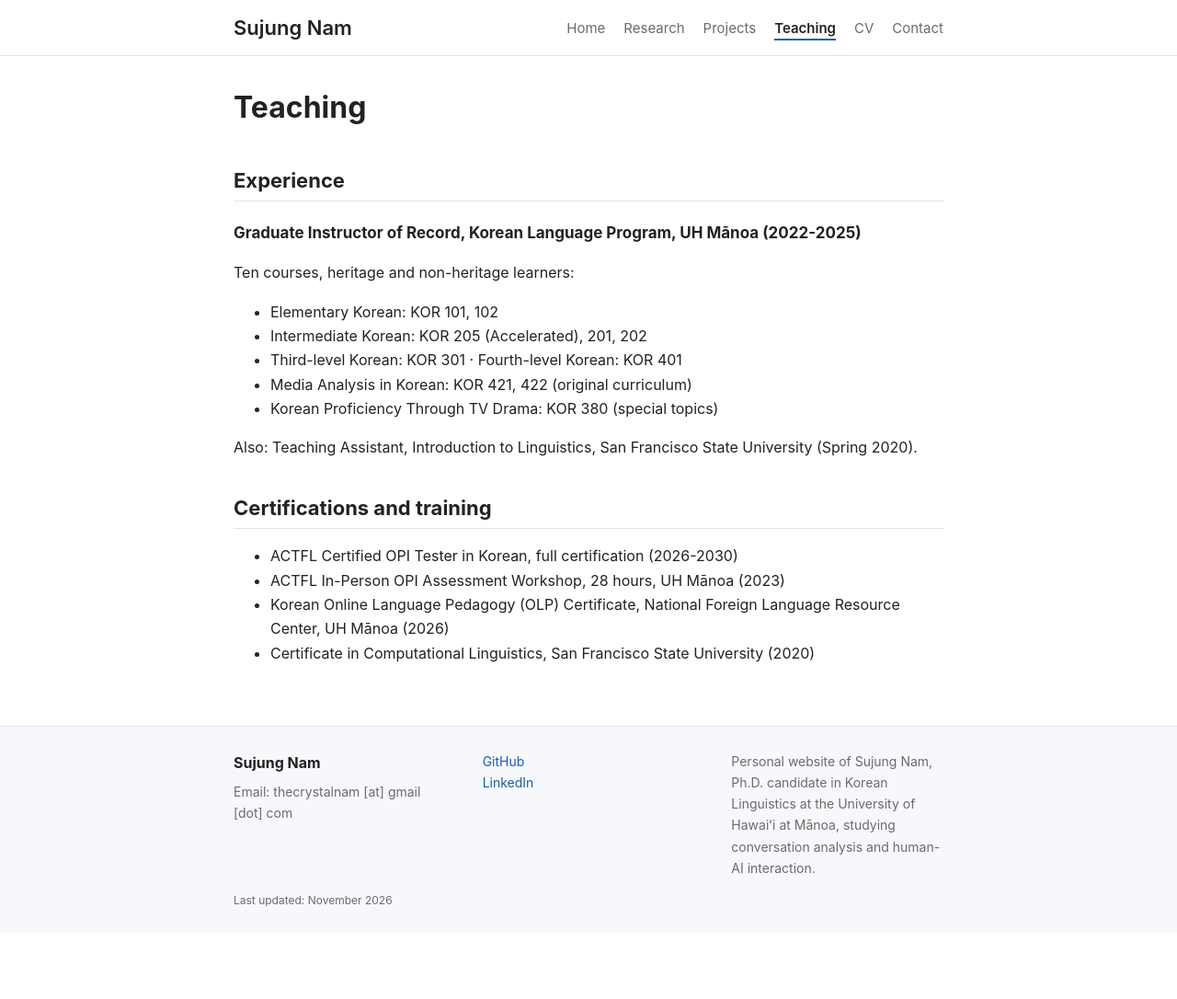
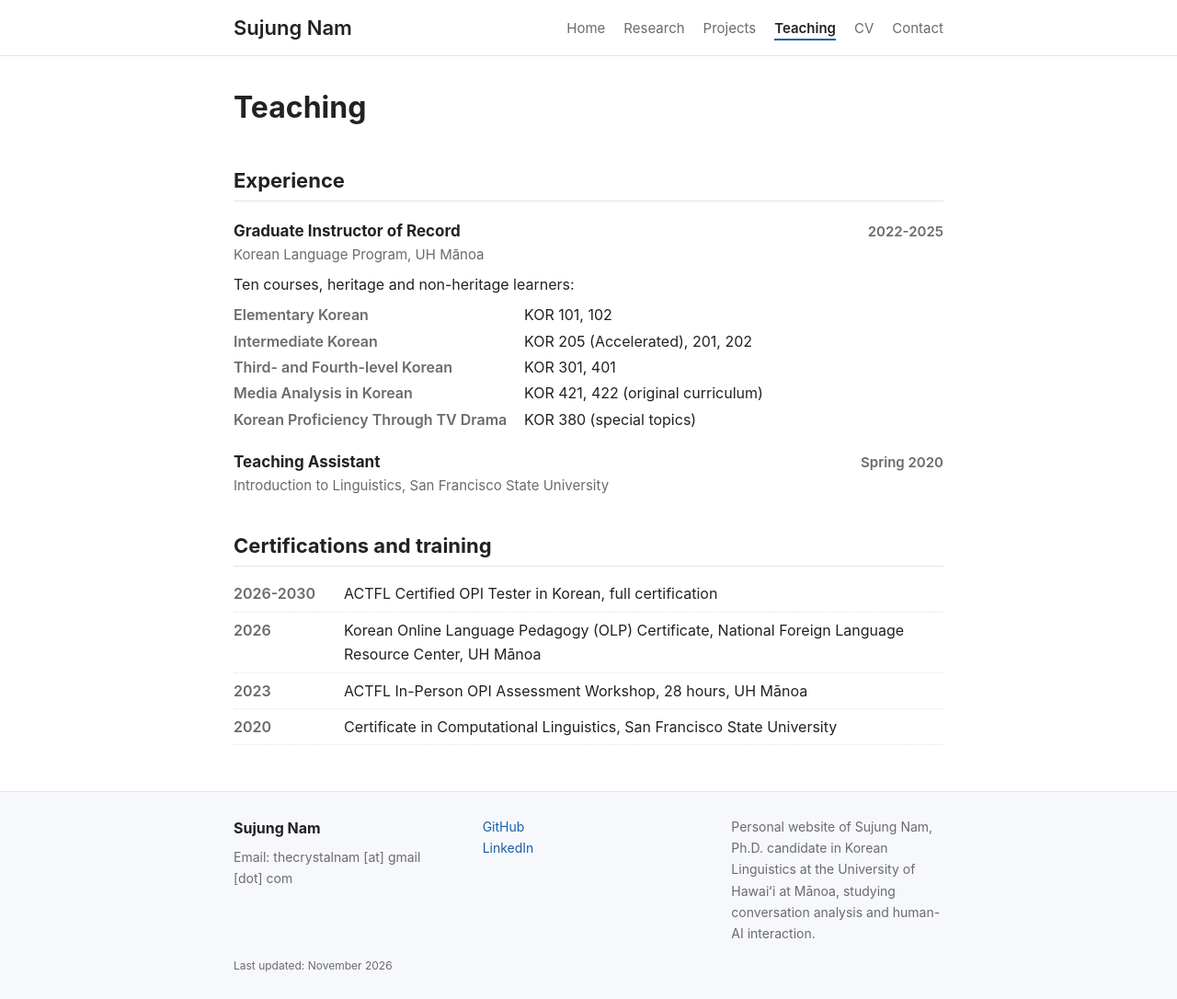
Before and after one commit to thecrystalnam/thecrystalnam.github.io, a Jekyll site: the page built from docs/teaching.html, in a window 1280 px wide. Shown: the whole page at 92% size. Built offline with Jekyll 4.4.1, drawn with Linux system fonts in a browser that asks for light colours; before the commit the page ends 1014 px from its top, so only the background shows below that.

Commit message:
Reformat Research, Teaching, and Projects pages
- Research: presentations and awards in a date-column list
- Teaching: role headings with dates, two-column course list,
  certifications in date-column list (newest first)
- Projects: simpler layout (no border or tag, demo button)
- Cache-bust site.css so returning visitors get the new styles

Co-Authored-By: Claude Opus 5.5 <noreply@anthropic.com>

```diff
--- a/docs/_includes/head.html
+++ b/docs/_includes/head.html
@@ -5,5 +5,5 @@
   <link rel="icon" href="{{ "/assets/img/favicon.svg" | relative_url }}" type="image/svg+xml">
   <link rel="icon" href="{{ "/assets/img/favicon-32.png" | relative_url }}" type="image/png" sizes="32x32">
   <link rel="apple-touch-icon" href="{{ "/assets/img/apple-touch-icon.png" | relative_url }}">
-  <link rel="stylesheet" href="{{ "/assets/css/site.css" | relative_url }}">
+  <link rel="stylesheet" href="{{ "/assets/css/site.css" | relative_url }}?v={{ site.time | date: "%s" }}">
 </head>
--- a/docs/assets/css/site.css
+++ b/docs/assets/css/site.css
@@ -15,7 +15,7 @@ h1 { font-size:32px; margin:0 0 14px; } h2 { font-size:22px; margin:34px 0 10px;
 .btns a { display:inline-block; margin:4px 10px 4px 0; padding:8px 16px; border:1px solid var(--link); border-radius:6px; font-size:15px; }
 .btns a.primary { background:var(--link); color:#fff; }
 .news { list-style:none; padding:0; margin:0; } .news li { display:flex; gap:16px; padding:6px 0; border-bottom:1px dotted var(--line); } .news .d { min-width:84px; font-weight:600; color:var(--muted); }
-.card { border:1px solid var(--line); border-radius:8px; padding:18px 22px; margin:18px 0; }
+.card { margin:18px 0; }
 .pub { margin:0 0 12px; padding-left:18px; text-indent:-18px; }
 .site-footer { border-top:1px solid var(--line); background:var(--soft); padding:26px 0; font-size:14px; color:var(--muted); }
 .site-footer .cols { display:flex; gap:40px; flex-wrap:wrap; } .site-footer .cols > div { flex:1; min-width:200px; }
@@ -25,4 +25,12 @@ h1 { font-size:32px; margin:0 0 14px; } h2 { font-size:22px; margin:34px 0 10px;
 .site-footer a { color:var(--link); }
 @media (max-width:600px) { .site-nav a { margin:0 16px 8px 0; } .site-header .wrapper { padding-top:10px; } .news li { flex-direction:column; gap:0; } }
 .avail { background:var(--soft); border-left:4px solid var(--link); padding:12px 16px; border-radius:4px; margin:18px 0; }
-.card .tag { display:inline-block; font-size:12px; background:#e7f1ff; color:#1a5fa8; padding:2px 10px; border-radius:20px; margin-bottom:6px; }
+.news .d { flex-shrink:0; } .news.wide .d { min-width:104px; }
+.news .sub, .entry .where { color:var(--muted); font-size:15px; }
+.entry { margin:18px 0 10px; } .entry-head { display:flex; justify-content:space-between; align-items:baseline; gap:16px; flex-wrap:wrap; }
+.entry-head h3 { margin:0; } .entry-head .d { font-weight:600; color:var(--muted); font-size:15px; } .entry .where { margin:0 0 6px; }
+.courses { list-style:none; padding:0; margin:6px 0 0; } .courses li { display:flex; gap:16px; padding:1px 0; } .entry .intro { margin:0 0 2px; }
+.courses .lvl { flex:0 0 300px; color:var(--muted); font-weight:600; }
+@media (max-width:600px) { .courses li { flex-direction:column; gap:0; } }
+.card .card-title { font-size:22px; margin:2px 0 8px; }
+.btns.demo { display:flex; align-items:center; gap:4px 6px; flex-wrap:wrap; margin:4px 0 14px; } .btns .note { color:var(--muted); font-size:14px; }
--- a/docs/projects.html
+++ b/docs/projects.html
@@ -6,9 +6,9 @@ permalink: /projects/
 ---
 
 <h1>Projects</h1>
-<div class="card"><span class="tag">Language-learning tool · 2022-2025</span>
-<h3 style="margin-top:0">Sayromi</h3>
+<div class="card">
+<h3 class="card-title">Sayromi</h3>
 <p>Sayromi is a Dialogflow-based conversational chatbot I designed for Korean language learners. I integrated it into elementary and intermediate Korean courses at UH Mānoa (2022-2025) to give students individualized speaking practice, evaluated its classroom use, and published the findings (<a href="https://hdl.handle.net/10125/110585">EALL Working Papers, 2025</a>).</p>
-<p><a href="https://sayromi-4df7be1e9e09.herokuapp.com/" target="_blank">Try the demo ↗</a> (opens in a new tab; may take a moment to load)</p>
+<div class="btns demo"><a class="primary" href="https://sayromi-4df7be1e9e09.herokuapp.com/" target="_blank" rel="noopener noreferrer">Try the demo ↗</a></div>
 <a href="https://sayromi-4df7be1e9e09.herokuapp.com/" target="_blank" rel="noopener noreferrer"><img class="screenshot" src="/assets/img/sayromi_screenshot_1.png" alt="Screenshot of the Sayromi chatbot" width="1248" height="788"></a>
 </div>
--- a/docs/teaching.html
+++ b/docs/teaching.html
@@ -7,20 +7,26 @@ permalink: /teaching/
 
 <h1>Teaching</h1>
 <h2>Experience</h2>
-<h3>Graduate Instructor of Record, Korean Language Program, UH Mānoa (2022-2025)</h3>
-<p>Ten courses, heritage and non-heritage learners:</p>
-<ul>
-<li>Elementary Korean: KOR 101, 102</li>
-<li>Intermediate Korean: KOR 205 (Accelerated), 201, 202</li>
-<li>Third-level Korean: KOR 301 · Fourth-level Korean: KOR 401</li>
-<li>Media Analysis in Korean: KOR 421, 422 (original curriculum)</li>
-<li>Korean Proficiency Through TV Drama: KOR 380 (special topics)</li>
+<div class="entry">
+<div class="entry-head"><h3>Graduate Instructor of Record</h3><span class="d">2022-2025</span></div>
+<p class="where">Korean Language Program, UH Mānoa</p>
+<p class="intro">Ten courses, heritage and non-heritage learners:</p>
+<ul class="courses">
+<li><span class="lvl">Elementary Korean</span><span>KOR 101, 102</span></li>
+<li><span class="lvl">Intermediate Korean</span><span>KOR 205 (Accelerated), 201, 202</span></li>
+<li><span class="lvl">Third- and Fourth-level Korean</span><span>KOR 301, 401</span></li>
+<li><span class="lvl">Media Analysis in Korean</span><span>KOR 421, 422 (original curriculum)</span></li>
+<li><span class="lvl">Korean Proficiency Through TV Drama</span><span>KOR 380 (special topics)</span></li>
 </ul>
-<p>Also: Teaching Assistant, Introduction to Linguistics, San Francisco State University (Spring 2020).</p>
+</div>
+<div class="entry">
+<div class="entry-head"><h3>Teaching Assistant</h3><span class="d">Spring 2020</span></div>
+<p class="where">Introduction to Linguistics, San Francisco State University</p>
+</div>
 <h2>Certifications and training</h2>
-<ul>
-<li>ACTFL Certified OPI Tester in Korean, full certification (2026-2030)</li>
-<li>ACTFL In-Person OPI Assessment Workshop, 28 hours, UH Mānoa (2023)</li>
-<li>Korean Online Language Pedagogy (OLP) Certificate, National Foreign Language Resource Center, UH Mānoa (2026)</li>
-<li>Certificate in Computational Linguistics, San Francisco State University (2020)</li>
+<ul class="news wide">
+<li><span class="d">2026-2030</span><span>ACTFL Certified OPI Tester in Korean, full certification</span></li>
+<li><span class="d">2026</span><span>Korean Online Language Pedagogy (OLP) Certificate, National Foreign Language Resource Center, UH Mānoa</span></li>
+<li><span class="d">2023</span><span>ACTFL In-Person OPI Assessment Workshop, 28 hours, UH Mānoa</span></li>
+<li><span class="d">2020</span><span>Certificate in Computational Linguistics, San Francisco State University</span></li>
 </ul>
```
Also changed, not shown: docs/research.html (+12 -10 lines).
